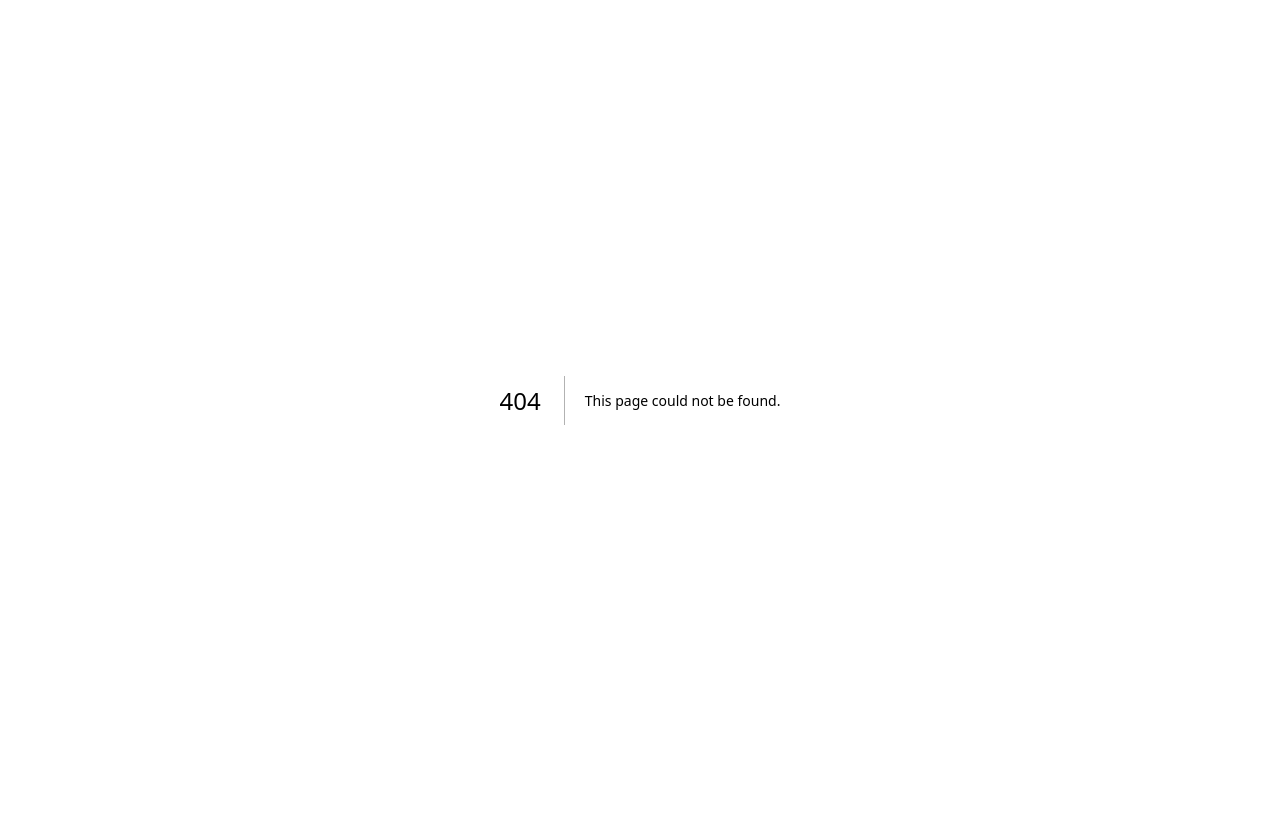
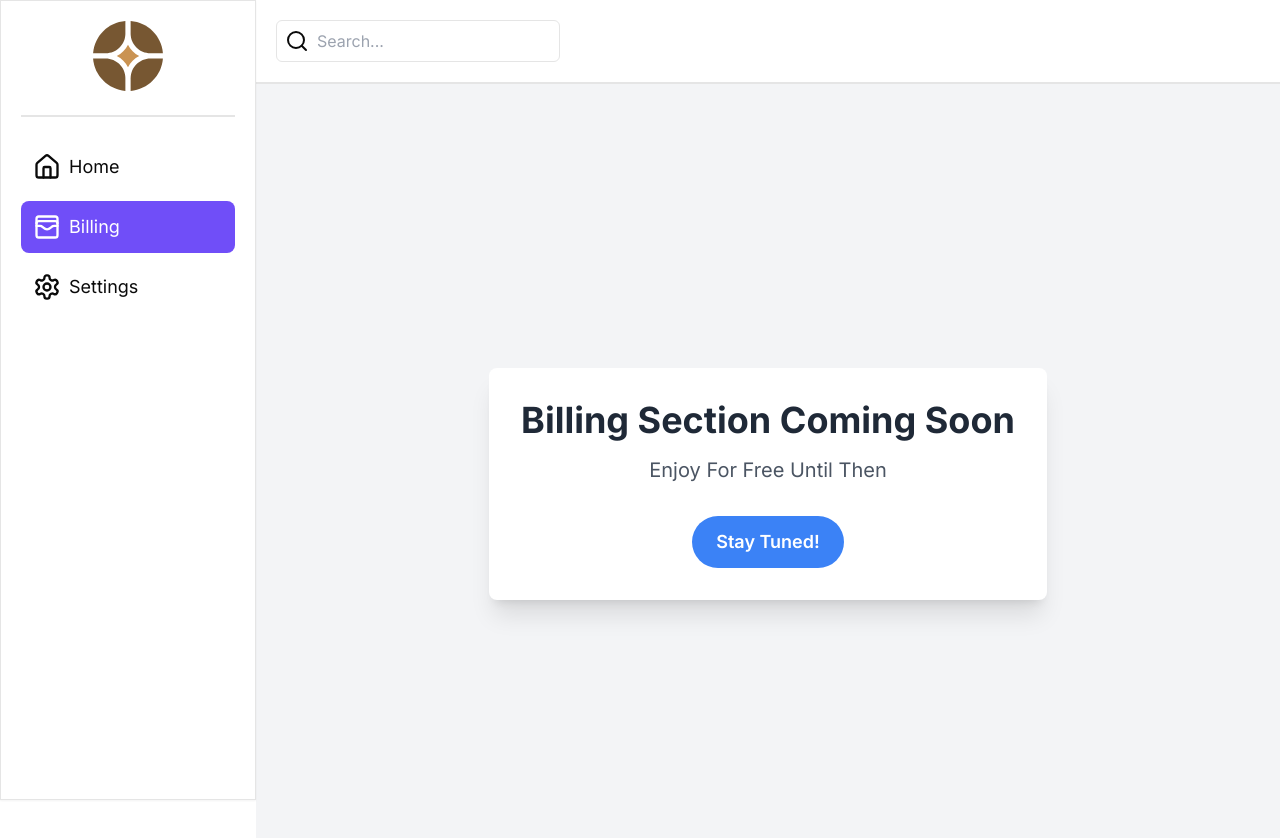
Before and after one commit to meghm1007/resumeroast, a Next.js app: page /dashboard/billing in a window 1280 px wide. Before the commit this address had no page. Shown: the top 838 px of the page. Before the commit the page ends 800 px from the top, so only its background shows below. Built offline with nearby package versions, Linux system fonts and the light colour scheme.

Commit message:
design changes, bug fiexes

```diff
--- a/app/dashboard/_components/Header.tsx
+++ b/app/dashboard/_components/Header.tsx
@@ -1,3 +1,4 @@
+import { UserButton } from "@clerk/nextjs";
 import { Search } from "lucide-react";
 import React from "react";
 
@@ -9,10 +10,17 @@ function Header() {
         <input type="text" placeholder="Search..." className="outline-none" />
       </div>
 
-      <div>
-        <h2 className="bg-primary p-1 rounded-full text-xs text-white px-2">
-          Join For $9.99/month
-        </h2>
+      <div className="flex gap-5 items-center">
+        <UserButton
+          appearance={{
+            elements: {
+              avatarBox: {
+                width: "48px",
+                height: "48px",
+              },
+            },
+          }}
+        />
       </div>
     </div>
   );
--- a/app/dashboard/_components/SideNav.tsx
+++ b/app/dashboard/_components/SideNav.tsx
@@ -5,6 +5,7 @@ import Image from "next/image";
 import { usePathname } from "next/navigation";
 import React, { useEffect } from "react";
 import UsageTrack from "./UsageTrack";
+import Link from "next/link";
 
 function SideNav() {
   const MenuList = [
@@ -13,11 +14,11 @@ function SideNav() {
       icon: Home,
       path: "/dashboard",
     },
-    {
-      name: "History",
-      icon: FileClock,
-      path: "/dashboard/history",
-    },
+    // {
+    //   name: "History",
+    //   icon: FileClock,
+    //   path: "/dashboard/history",
+    // },
     {
       name: "Billing",
       icon: WalletCards,
@@ -39,11 +40,14 @@ function SideNav() {
   return (
     <div className="h-screen relative p-5 shadow-sm border bg-white">
       <div className="flex justify-center">
+        <Link href="/">
           <Image src="/logo.svg" alt="logo" width={70} height={70} />
+        </Link>
       </div>
       <hr className="my-6 border" />
       <div className="mt-3">
         {MenuList.map((menu, index) => (
+          <Link href={menu.path}>
             <div
               className={`flex gap-2 mb-2 p-3 hover:bg-primary hover:text-white rounded-lg
               cursor-pointer items-center
@@ -52,6 +56,7 @@ function SideNav() {
               <menu.icon className="h-7 w-7" />
               <h2 className="text-lg">{menu.name}</h2>
             </div>
+          </Link>
         ))}
       </div>
       {/* <div className="absolute bottom-10 left-0 w-full">
--- a/app/dashboard/_components/TemplateListSection.tsx
+++ b/app/dashboard/_components/TemplateListSection.tsx
@@ -32,7 +32,7 @@ function TemplateListSection({ userSearchInput }: any) {
     }
   }, [userSearchInput]);
   return (
-    <div className="grid grid-cols-2 md:grid-cols-3 lg:grid-cols-4">
+    <div className="m-10 gap-9 grid grid-cols-2 md:grid-cols-3 lg:grid-cols-4">
       {templateList.map((item: TEMPLATE, index: number) => (
         <TemplateCard {...item} />
       ))}
--- /dev/null
+++ b/app/dashboard/billing/page.tsx
@@ -0,0 +1,21 @@
+import React from "react";
+
+function BillingPage() {
+  return (
+    <div className="flex items-center justify-center h-screen bg-gray-100">
+      <div className="text-center p-8 bg-white rounded-lg shadow-xl">
+        <h2 className="text-4xl font-bold mb-4 text-gray-800">
+          Billing Section Coming Soon
+        </h2>
+        <p className="text-xl text-gray-600">Enjoy For Free Until Then</p>
+        <div className="mt-8">
+          <span className="inline-block bg-blue-500 text-white text-lg font-semibold px-6 py-3 rounded-full">
+            Stay Tuned!
+          </span>
+        </div>
+      </div>
+    </div>
+  );
+}
+
+export default BillingPage;
--- /dev/null
+++ b/app/dashboard/settings/page.tsx
@@ -0,0 +1,12 @@
+import { UserProfile } from "@clerk/nextjs";
+import React from "react";
+
+function SettingsPage() {
+  return (
+    <div className="flex items-center justify-center h-full m-10">
+      <UserProfile routing="hash" />
+    </div>
+  );
+}
+
+export default SettingsPage;
```
Lines whose indentation alone changed are shown as unchanged.
